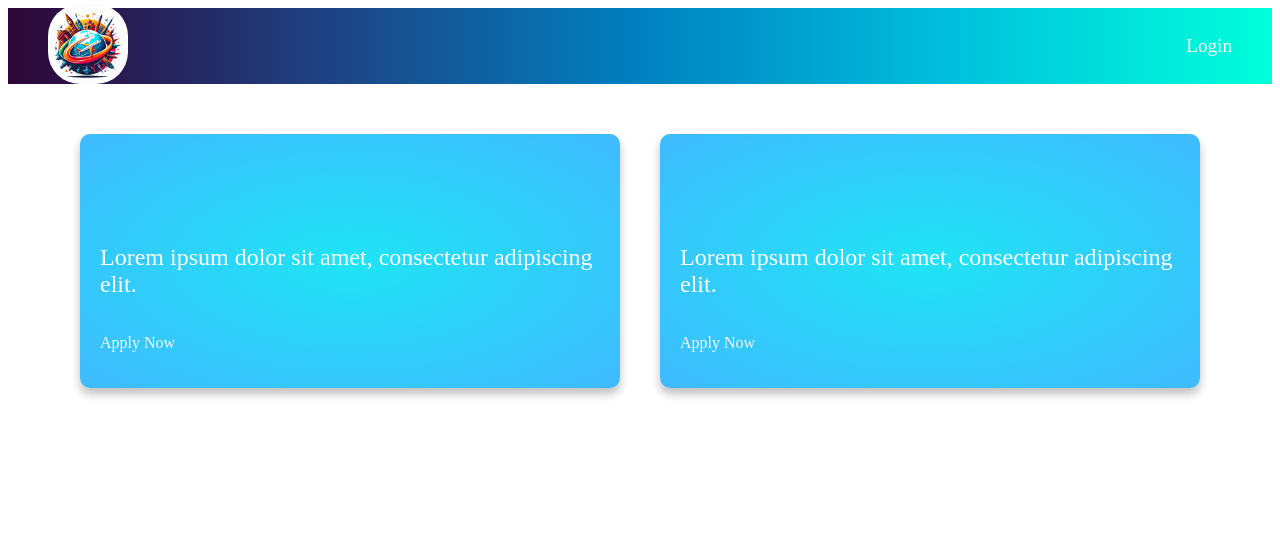
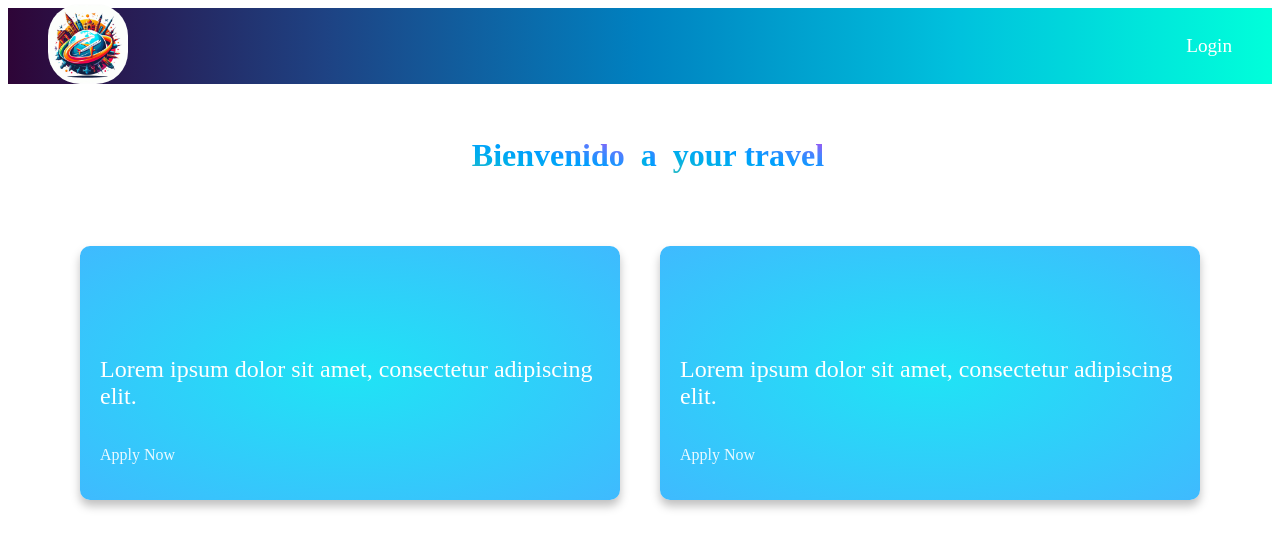
Before and after one commit to tomas12py/Blog-project, a React (Vite) app: page / in a window 1280 px wide. Shown: the top 548 px of the page. Built offline with nearby package versions, Linux system fonts and the light colour scheme.

Commit message:
The framer motion library is added and the animate component is created.

```diff
--- a/package.json
+++ b/package.json
@@ -11,6 +11,7 @@
   },
   "dependencies": {
     "axios": "^1.7.7",
+    "framer-motion": "^11.11.11",
     "react": "^18.3.1",
     "react-dom": "^18.3.1",
     "react-router-dom": "^6.27.0"
--- /dev/null
+++ b/src/components/common/AnimateTitle.jsx
@@ -0,0 +1,53 @@
+import { motion } from 'framer-motion';
+
+export const AnimateTitle = () => {
+
+    const textVariants = {
+        hidden: {
+          opacity: 0,
+          y: 20
+        },
+        visible: {
+          opacity: 1,
+          y: 0,
+          transition: {
+            duration: 0.8,
+            ease: "easeOut"
+          }
+        }
+      };
+
+      const titleVariants = {
+        hidden: {
+          opacity: 0
+        },
+        visible: {
+          opacity: 1,
+          transition: {
+            staggerChildren: 0.55,
+          }
+        }
+      };
+
+  return (
+    <motion.div style={{ display: 'flex', justifyContent: 'center', alignItems: 'center',  textAlign: 'center', marginTop:"2rem"}}
+      variants={titleVariants}
+      initial="hidden"
+      animate="visible"
+    >
+      <motion.h1>
+        <motion.span variants={textVariants} style={{marginLeft:"1rem"}} className='gradient-title'>
+          Bienvenido
+        </motion.span>
+        <motion.span variants={textVariants} style={{marginLeft:"1rem"}} className='gradient-title'>
+           a
+        </motion.span>
+        <motion.span style={{marginLeft:"1rem"}} className='gradient-title'
+          variants={textVariants}
+        >
+          your travel
+        </motion.span>
+      </motion.h1>
+    </motion.div>
+  )
+}
--- a/src/components/pages/LandingPage.jsx
+++ b/src/components/pages/LandingPage.jsx
@@ -1,14 +1,17 @@
+import { TextCard } from '../common/TextCard'
 import { Navbar } from '../common/Navbar'
-import { TextCard } from '../common/TextCard'
+import { AnimateTitle } from '../common/AnimateTitle'
 import '../../styles/app.css'
 
 
 export const LandingPage = () => {
+
   return (
     <main>
   <Navbar
   routes={["Login"]}
   />
+  <AnimateTitle/>
   <div className="main-container">
     <div className="cards">
      <TextCard
--- a/src/styles/App.css
+++ b/src/styles/App.css
@@ -98,13 +98,13 @@ body {
 }
 
 
+
+
+/* TextCard */
+
 .main-container {
   padding: 30px;
 }
-
-
-/* CARDS */
-
 .cards {
   display: flex;
   flex-wrap: wrap;
@@ -172,32 +172,16 @@ body {
   align-self: center;
 }
 
-/* CARD BACKGROUNDS */
 
-.card-1 {
-  background: radial-gradient(#1fe4f5, #3fbafe);
-}
-
-.card-2 {
-  background: radial-gradient(#fbc1cc, #fa99b2);
-}
-
-.card-3 {
-  background: radial-gradient(#76b2fe, #b69efe);
-}
-
-.card-4 {
-  background: radial-gradient(#60efbc, #58d5c9);
-}
-
-.card-5 {
-  background: radial-gradient(#f588d8, #c0a3e5);
-}
-
-/* RESPONSIVE */
 
 @media (max-width: 1600px) {
   .cards {
     justify-content: center;
   }
 }
+
+.gradient-title {
+  background: linear-gradient(to right top, #24b9c7, #00afea, #009eff, #517fff, #c241ec);
+  -webkit-background-clip: text;
+  -webkit-text-fill-color: transparent;
+}
```
Also changed, not shown: 1 other file (tests, documents, lock files or other folders).
